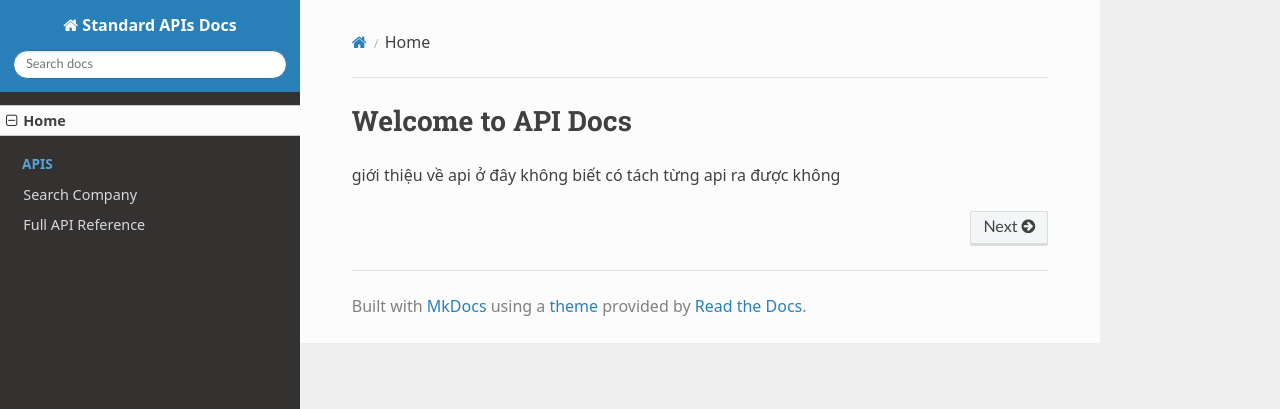
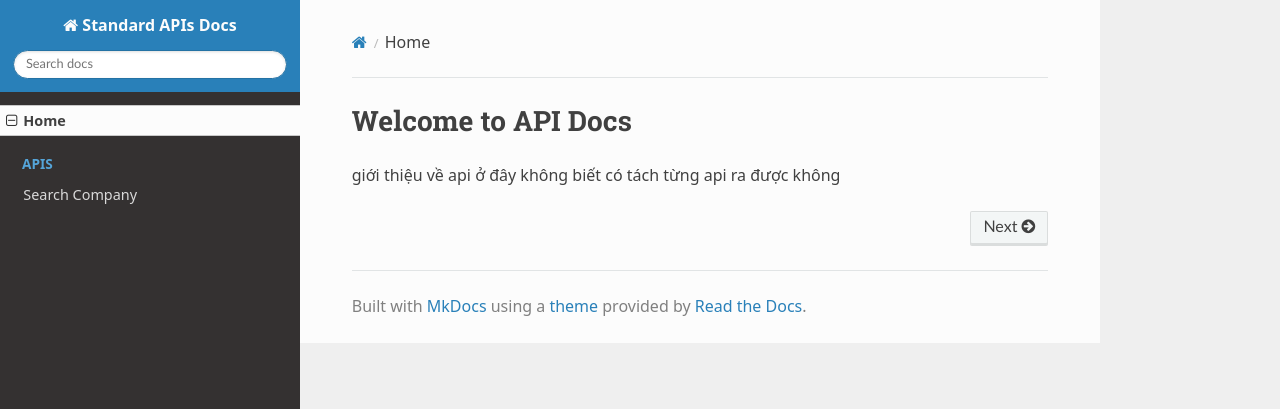
Before and after one commit to Truan-134340/Standard-APIs, an MkDocs documentation site: the page built from docs/index.md, in a window 1280 px wide. Shown: the top 409 px of the page. Built offline with MkDocs 1.6.1, drawn with Linux system fonts in a browser that asks for light colours; nearby versions of some CDN libraries.

Commit message:
Update mkdocs.yml

```diff
--- a/mkdocs.yml
+++ b/mkdocs.yml
@@ -3,8 +3,7 @@ site_name: Standard APIs Docs
 nav:
   - Home: index.md
   - APIs:
-      - Search Company: search-company.md
-      - Full API Reference: api.md
+      - Search Company: search-company.yaml
 plugins:
   - search
   - openapi
```
